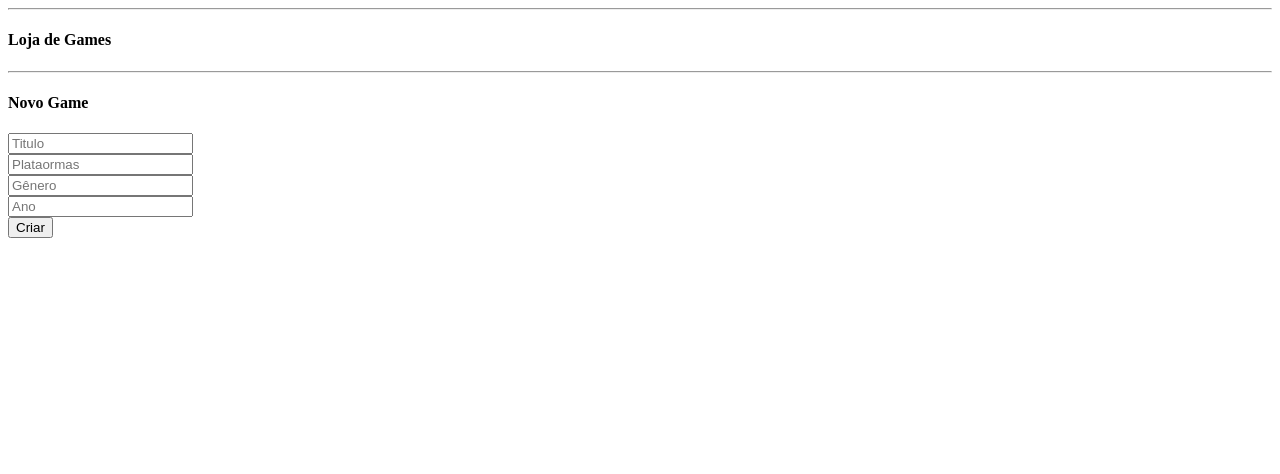
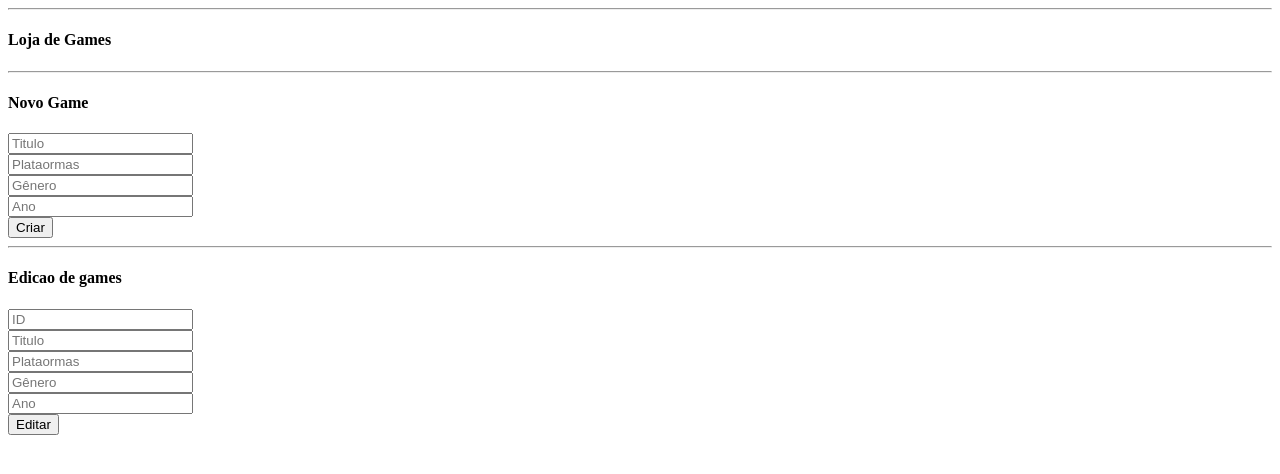
Before and after one commit to casottiAugusto/MinhaAPI, a website: page ComsumindoAPI/index.html in a window 1280 px wide. Drawn offline with nearby package versions, Linux system fonts and the light colour scheme; no server answers.

Commit message:
Atualizando

```diff
--- a/ComsumindoAPI/index.html
+++ b/ComsumindoAPI/index.html
@@ -9,7 +9,9 @@
 </head>
 <hr>
 <h4>Loja de Games</h4>
-<ul id="games"></ul>
+<ul id="games">
+
+</ul>
 
 
 <body>
@@ -21,6 +23,15 @@
   <input type="text" name="ano" id="ano" placeholder="Ano"><br>
   <button type="button" onclick="creategame()">Criar</button>
 
+  <hr>
+  <h4>Edicao de games</h4>
+  <input type="text" name="idEdit" id="idEdit" placeholder="ID" readonly><br>
+  <input type="text" name="titleEdit" id="titleEdit" placeholder="Titulo"><br>
+  <input type="text" name="estudioEdit" id="estudioEdit" placeholder="Plataormas"><br>
+  <input type="text" name="descriptionEdit" id="descriptionEdit" placeholder="Gênero"><br>
+  <input type="text" name="anoEdt" id="anoEdit" placeholder="Ano"><br>
+  <button type="button" onclick="update()">Editar</button>
+
 </body>
 <script src="https://cdn.jsdelivr.net/npm/axios/dist/axios.min.js">
 
@@ -29,6 +40,7 @@
 <script>
 
   baseUrl="http://127.0.0.1:8000";
+
   function creategame()
   {
     let titleInput =document.getElementById("title");
@@ -46,9 +58,63 @@
         alert("Salvo com sucesso !!");
         location.reload();
 
+
       }
 
     }).catch(err=>{
+      console.log(err)
+    })
+
+
+  }
+  function LodForm(ListEdit) {
+
+    let id =ListEdit.getAttribute("data-id");
+    let title =ListEdit.getAttribute("data-title");
+    let desc =ListEdit.getAttribute("data-description");
+    let estudio =ListEdit.getAttribute("data-estu");
+    let ano =ListEdit.getAttribute("data-ano");
+    document.getElementById('idEdit').value=id;
+    document.getElementById('titleEdit').value=title;
+    document.getElementById('descriptionEdit').value=desc;
+    document.getElementById('estudioEdit').value=estudio;
+   document.getElementById('anoEdit').value=ano;
+ }
+ function update() {
+  let idInput =document.getElementById("idEdit");
+    let titleInput =document.getElementById("titleEdit");
+    let estudioInput =document.getElementById("estudioEdit");
+    let descInput =document.getElementById("descriptionEdit");
+    let anoeInput =document.getElementById("anoEdit");
+    let id= idInput.value;
+
+    let game={
+      title:titleInput.value,
+      estudio:estudioInput.value,
+      description:descInput.value,
+      ano:anoeInput.value
+    }
+    axios.put(baseUrl+"/game/"+id,game).then(response=>{
+      if (response.status==200) {
+        alert("game Atualizado !!");
+        location.reload();
+
+
+      }
+
+    }).catch(err=>{
+      console.log(err)
+    })
+
+ }
+  function deletegame(listItem) {
+    let id =listItem.getAttribute('data-id')
+    axios.delete(baseUrl+"/game/"+id).then((response)=>{
+      alert("Deletado com sucesso")
+      location.reload();
+
+
+    }).catch((err)=>{
       console.log(err)
     })
 
@@ -61,11 +127,32 @@
     let lista=document.getElementById("games");
     game.forEach(games => {
       let itens=document.createElement('li');
-      itens.innerHTML=`Titulo dos games ${games.title},Ano de saiu${games.ano},Gênero ${games.description}`;
       lista.appendChild(itens);
+      itens.setAttribute("data-id",games.id);
+      itens.setAttribute("data-title",games.title);
+      itens.setAttribute("data-description",games.description);
+      itens.setAttribute("data-ano",games.ano);
+      itens.setAttribute("data-estu",games.estudio);
+      itens.innerHTML=(`Titulo dos games: ${games.title}, Ano de saiu: ${games.ano}, Gênero: ${games.description}`);
 
+      let deletebnt = document.createElement("button")
+      deletebnt.innerHTML="Deletar";
+      itens.appendChild(deletebnt);
+      deletebnt.addEventListener("click",function ()
+      {
+        deletegame(itens)
+      })
+      let editBtn =document.createElement("button")
+      editBtn.innerHTML="Editar"
+      itens.appendChild(editBtn)
+      editBtn.addEventListener("click",function(){
+        LodForm(itens)
+      })
     });
+
   }).catch(err => { console.log(err) })
+
+
 </script>
 
 
```
